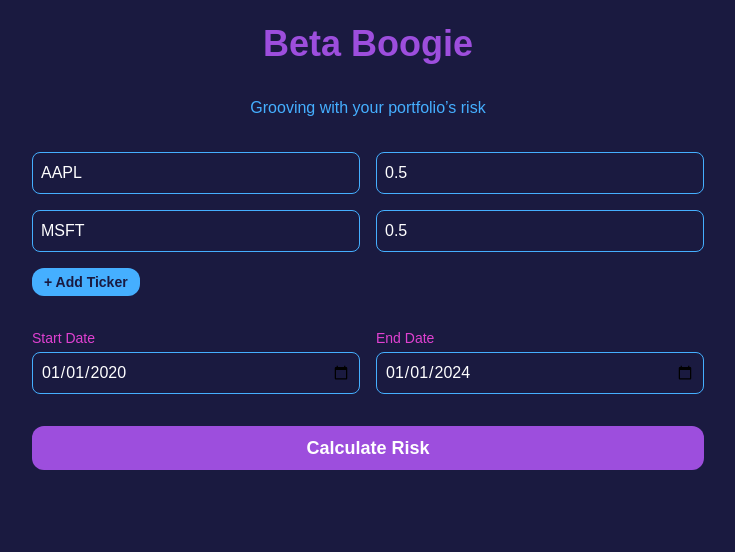
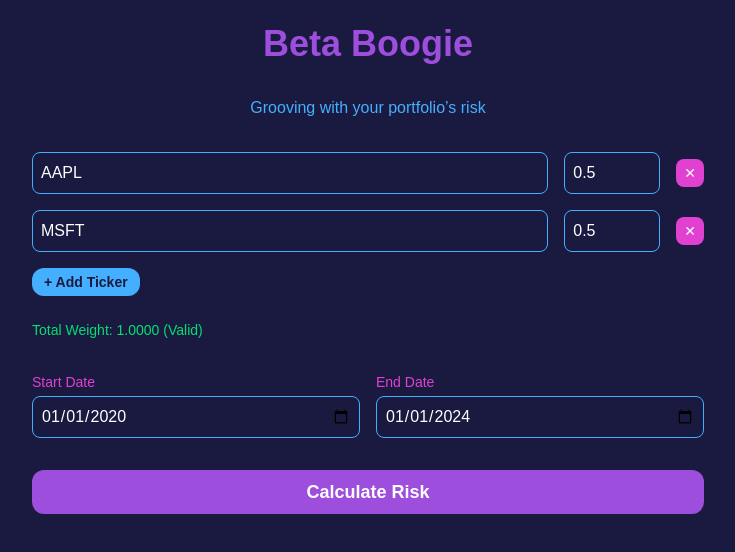
Before and after one commit to dracaena-daddy/Beta-Boogie, a Next.js app in the folder frontend/: page / in a window 1280 px wide. Shown: the top 552 px of the page, without its empty margins (272-1007 px from the left). Built offline with nearby package versions, Linux system fonts and the light colour scheme.

Commit message:
Refactored to breakout components into separate directory to build pages.tsx

```diff
--- /dev/null
+++ b/frontend/app/components/DateRangePicker.tsx
@@ -0,0 +1,31 @@
+type Props = {
+    startDate: string;
+    endDate: string;
+    setStartDate: (val: string) => void;
+    setEndDate: (val: string) => void;
+  };
+
+  export default function DateRangePicker({ startDate, endDate, setStartDate, setEndDate }: Props) {
+    return (
+      <div className="flex gap-4">
+        <div className="flex flex-col flex-1">
+          <label className="mb-1 text-sm text-[#E041D1]">Start Date</label>
+          <input
+            type="date"
+            className="rounded-lg p-2 bg-[#1A1A40] text-white border border-[#45AFFF]"
+            value={startDate}
+            onChange={(e) => setStartDate(e.target.value)}
+          />
+        </div>
+        <div className="flex flex-col flex-1">
+          <label className="mb-1 text-sm text-[#E041D1]">End Date</label>
+          <input
+            type="date"
+            className="rounded-lg p-2 bg-[#1A1A40] text-white border border-[#45AFFF]"
+            value={endDate}
+            onChange={(e) => setEndDate(e.target.value)}
+          />
+        </div>
+      </div>
+    );
+  }
--- /dev/null
+++ b/frontend/app/components/ResultCard.tsx
@@ -0,0 +1,20 @@
+type Props = {
+    result: {
+      var_95: number;
+      stddev: number;
+    };
+  };
+
+  export default function ResultCard({ result }: Props) {
+    return (
+      <div className="bg-[#F4F4F4] text-[#1A1A40] p-6 rounded-xl mt-6 shadow-md">
+        <h2 className="text-2xl font-bold mb-4 text-[#9D4EDD]">Results</h2>
+        <p>
+          <strong>VaR (95%):</strong> {result.var_95.toFixed(4)}
+        </p>
+        <p>
+          <strong>Standard Deviation:</strong> {result.stddev.toFixed(4)}
+        </p>
+      </div>
+    );
+  }
--- /dev/null
+++ b/frontend/app/components/TickerInputRow.tsx
@@ -0,0 +1,55 @@
+'use client';
+
+type Props = {
+  ticker: string;
+  weight: number;
+  index: number;
+  onChange: (index: number, field: 'ticker' | 'weight', value: string) => void;
+  onRemove: (index: number) => void;
+  showRemove?: boolean;
+  popularTickers: string[];
+};
+
+export default function TickerInputRow({
+  ticker,
+  weight,
+  index,
+  onChange,
+  onRemove,
+  showRemove = true,
+  popularTickers,
+}: Props) {
+  return (
+    <div className="flex gap-4 items-center">
+      <input
+        list="ticker-options"
+        value={ticker}
+        placeholder="Ticker"
+        className="flex-1 rounded-lg p-2 bg-[#1A1A40] text-white border border-[#45AFFF]"
+        onChange={(e) => onChange(index, 'ticker', e.target.value.toUpperCase())}
+      />
+      <input
+        type="number"
+        step="0.01"
+        value={weight}
+        placeholder="Weight"
+        className="w-24 rounded-lg p-2 bg-[#1A1A40] text-white border border-[#45AFFF]"
+        onChange={(e) => onChange(index, 'weight', e.target.value)}
+      />
+      {showRemove && (
+        <button
+          onClick={() => onRemove(index)}
+          className="text-sm bg-[#E041D1] text-white px-2 py-1 rounded-lg hover:opacity-90"
+        >
+          ✕
+        </button>
+      )}
+
+      <datalist id="ticker-options">
+        {popularTickers.map((symbol) => (
+          <option key={symbol} value={symbol} />
+        ))}
+      </datalist>
+    </div>
+  );
+}
--- /dev/null
+++ b/frontend/app/components/WeightSummary.tsx
@@ -0,0 +1,14 @@
+type Props = {
+    totalWeight: number;
+    isValid: boolean;
+  };
+
+  export default function WeightSummary({ totalWeight, isValid }: Props) {
+    return (
+      <div className="mt-2 text-sm">
+        <p className={`font-medium ${isValid ? 'text-green-400' : 'text-red-400'}`}>
+          Total Weight: {totalWeight.toFixed(4)} {isValid ? '(Valid)' : '(Must equal 1.0)'}
+        </p>
+      </div>
+    );
+  }
--- a/frontend/app/page.tsx
+++ b/frontend/app/page.tsx
@@ -1,6 +1,15 @@
 'use client';
 
 import { useState } from 'react';
+import TickerInputRow from './components/TickerInputRow';
+import WeightSummary from './components/WeightSummary';
+import DateRangePicker from './components/DateRangePicker';
+import ResultCard from './components/ResultCard';
+
+const popularTickers = [
+  'AAPL', 'MSFT', 'GOOGL', 'AMZN', 'TSLA', 'NVDA', 'META',
+  'BRK.B', 'JPM', 'V', 'JNJ', 'UNH', 'XOM', 'PG', 'MA'
+];
 
 type TickerInput = {
   ticker: string;
@@ -22,6 +31,9 @@ export default function Home() {
   const [result, setResult] = useState<RiskResult | null>(null);
   const [loading, setLoading] = useState(false);
 
+  const totalWeight = portfolio.reduce((acc, item) => acc + item.weight, 0);
+  const isWeightValid = Math.abs(totalWeight - 1.0) < 0.0001;
+
   const handleChange = (index: number, field: keyof TickerInput, value: string) => {
     const updated = [...portfolio];
     if (field === 'weight') {
@@ -34,7 +46,21 @@ export default function Home() {
 
   const addRow = () => setPortfolio([...portfolio, { ticker: '', weight: 0 }]);
 
+  const removeRow = (index: number) => {
+    const updated = [...portfolio];
+    updated.splice(index, 1);
+    setPortfolio(updated);
+  };
+
   const handleSubmit = async () => {
+    if (!isWeightValid) return;
+
+    const hasInvalid = portfolio.some(p => !p.ticker || isNaN(p.weight));
+    if (hasInvalid) {
+      alert('Please make sure all tickers and weights are filled in.');
+      return;
+    }
+
     setLoading(true);
     try {
       const response = await fetch('http://localhost:8000/api/risk', {
@@ -70,24 +96,15 @@ export default function Home() {
 
         <div className="space-y-4">
           {portfolio.map((row, idx) => (
-            <div key={idx} className="flex gap-4">
-              <input
-                value={row.ticker}
-                placeholder="Ticker"
-                // className="flex-1 rounded-lg p-2 text-black"
-                className="flex-1 rounded-lg p-2 bg-[#1A1A40] text-white border border-[#45AFFF]"
-                onChange={(e) => handleChange(idx, 'ticker', e.target.value.toUpperCase())}
-              />
-              <input
-                type="number"
-                step="0.01"
-                value={row.weight}
-                placeholder="Weight"
-                // className="w-24 rounded-lg p-2 text-black"
-                className="flex-1 rounded-lg p-2 bg-[#1A1A40] text-white border border-[#45AFFF]"
-                onChange={(e) => handleChange(idx, 'weight', e.target.value)}
-              />
-            </div>
+            <TickerInputRow
+              key={idx}
+              index={idx}
+              ticker={row.ticker}
+              weight={row.weight}
+              onChange={handleChange}
+              onRemove={removeRow}
+              popularTickers={popularTickers}
+            />
           ))}
           <button
             onClick={addRow}
@@ -95,49 +112,26 @@ export default function Home() {
           >
             + Add Ticker
           </button>
+          <WeightSummary totalWeight={totalWeight} isValid={isWeightValid} />
         </div>
 
-        <div className="flex gap-4">
-          <div className="flex flex-col flex-1">
-            <label className="mb-1 text-sm text-[#E041D1]">Start Date</label>
-            <input
-              type="date"
-              // className="rounded-lg p-2 text-black"
-              className="rounded-lg p-2 bg-[#1A1A40] text-white border border-[#45AFFF]"
-              value={startDate}
-              onChange={(e) => setStartDate(e.target.value)}
-            />
-          </div>
-          <div className="flex flex-col flex-1">
-            <label className="mb-1 text-sm text-[#E041D1]">End Date</label>
-            <input
-              type="date"
-              // className="rounded-lg p-2 text-black"
-               className="rounded-lg p-2 bg-[#1A1A40] text-white border border-[#45AFFF]"
-              value={endDate}
-              onChange={(e) => setEndDate(e.target.value)}
-            />
-          </div>
-        </div>
+        <DateRangePicker
+          startDate={startDate}
+          endDate={endDate}
+          setStartDate={setStartDate}
+          setEndDate={setEndDate}
+        />
 
         <button
           onClick={handleSubmit}
-          className="w-full bg-[#9D4EDD] text-white py-2 rounded-xl font-semibold text-lg hover:bg-[#7c3ed6]"
+          disabled={!isWeightValid || loading}
+          className={`w-full py-2 rounded-xl font-semibold text-lg transition
+            ${isWeightValid ? 'bg-[#9D4EDD] hover:bg-[#7c3ed6] text-white' : 'bg-gray-500 cursor-not-allowed text-gray-300'}`}
         >
           {loading ? 'Crunching the numbers...' : 'Calculate Risk'}
         </button>
 
-        {result && (
-          <div className="bg-[#F4F4F4] text-[#1A1A40] p-6 rounded-xl mt-6 shadow-md">
-            <h2 className="text-2xl font-bold mb-4 text-[#9D4EDD]">Results</h2>
-            <p>
-              <strong>VaR (95%):</strong> {result.var_95.toFixed(4)}
-            </p>
-            <p>
-              <strong>Standard Deviation:</strong> {result.stddev.toFixed(4)}
-            </p>
-          </div>
-        )}
+        {result && <ResultCard result={result} />}
       </div>
     </main>
   );
```
